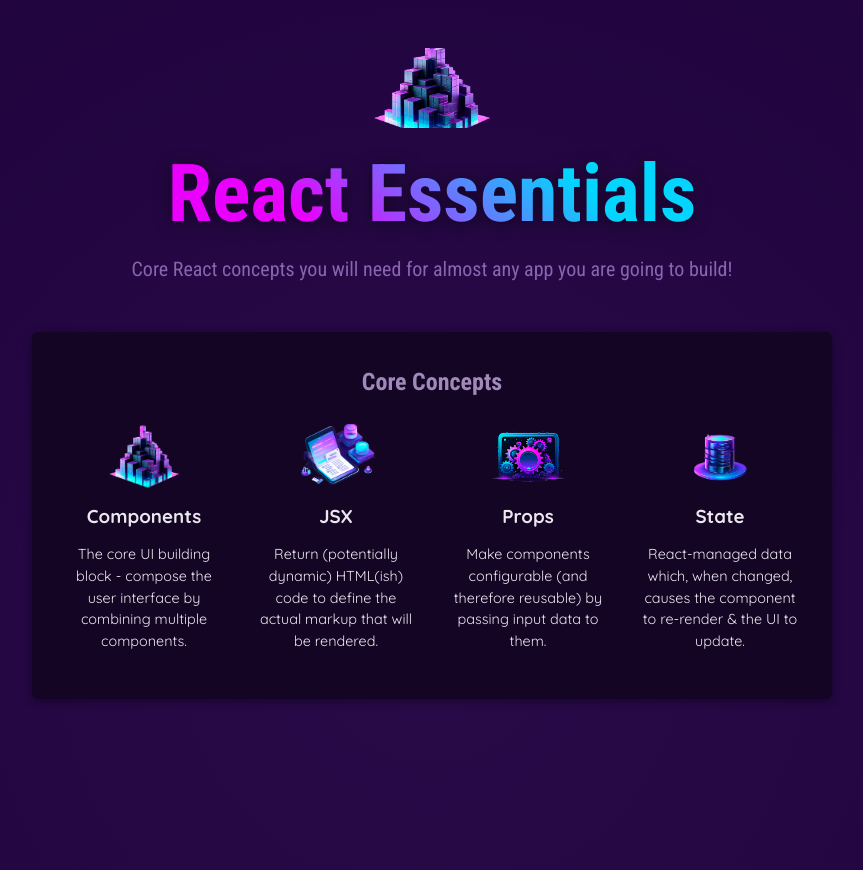
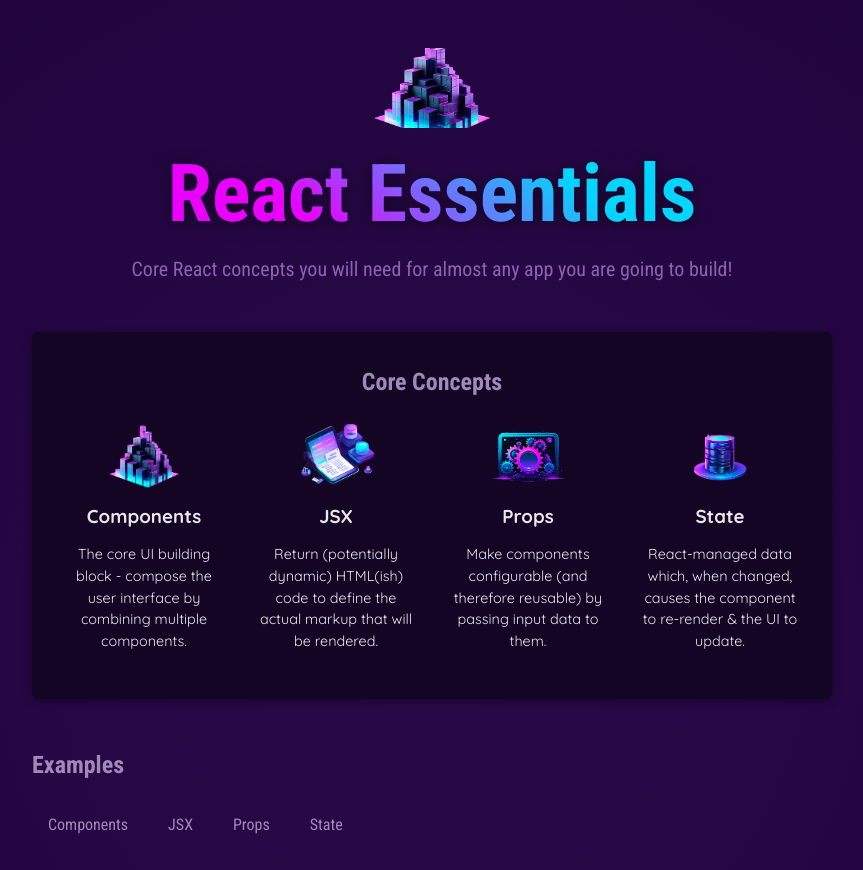
Before and after one commit to Nathan-SWE/reactCoreConcepts, a React (Vite) app: page / in a window 1280 px wide. Shown: the top 870 px of the page, without its empty margins (208-1071 px from the left). Built offline with nearby package versions, Linux system fonts and the light colour scheme.

Commit message:
feat: add new button component

```diff
--- a/src/App.jsx
+++ b/src/App.jsx
@@ -17,6 +17,15 @@
           </ul>
         </div>
       </section>
+      <section id="examples">
+        <h2>Examples</h2>
+        <menu>
+          <TabButton>Components</TabButton>
+          <TabButton>JSX</TabButton>
+          <TabButton>Props</TabButton>
+          <TabButton>State</TabButton>
+        </menu>
+      </section>
     </>
   );
 }
--- /dev/null
+++ b/src/components/TabButton.jsx
@@ -0,0 +1,7 @@
+export default function TabButton({ children }) {
+  return (
+    <li>
+      <button>{children}</button>
+    </li>
+  );
+}
```
